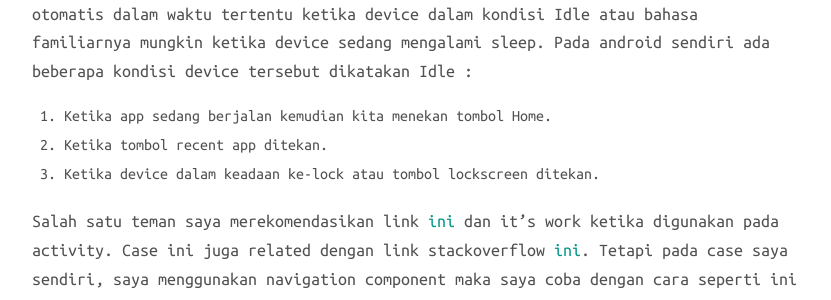
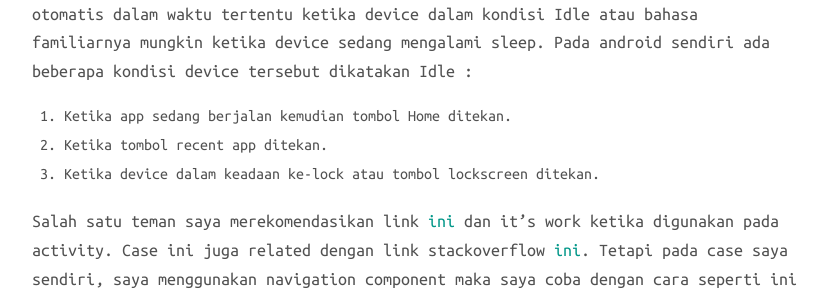
Before and after one commit to kucingselfie/kucingselfie.github.io, a Jekyll site: the page built from _posts/2019-08-31-Fixed-Ignore-Navigate-Component.markdown, in a window 1280 px wide and 900 px high, scrolled down 387 px. Shown: the part 152-452 px from the top of the window, without its empty margins (224-1055 px from the left). Built offline with Jekyll 4.4.1, drawn with Linux system fonts in a browser that asks for light colours; nearby versions of some CDN libraries; our own code applies the rules of GitHub Pages for plain Markdown files; comment, search, counter and statistics services are not loaded.

Commit message:
Update 2019-08-31-Fixed-Ignore-Navigate-Component.markdown

```diff
--- a/_posts/2019-08-31-Fixed-Ignore-Navigate-Component.markdown
+++ b/_posts/2019-08-31-Fixed-Ignore-Navigate-Component.markdown
@@ -8,7 +8,7 @@ Halo, pada kesempatan kali ini saya akan coba share sedikit tentang case yang sa
 Jadi, kemarin saya ada task yaitu melakukan scheduling Logout secara otomatis dalam waktu tertentu ketika device dalam kondisi Idle atau
 bahasa familiarnya mungkin ketika device sedang mengalami sleep. Pada android sendiri ada beberapa kondisi device tersebut dikatakan Idle :
 
-1.	Ketika app sedang berjalan kemudian kita menekan tombol Home.
+1.	Ketika app sedang berjalan kemudian tombol Home ditekan.
 2.	Ketika tombol recent app ditekan.
 3.	Ketika device dalam keadaan ke-lock atau tombol lockscreen ditekan.
 
```
